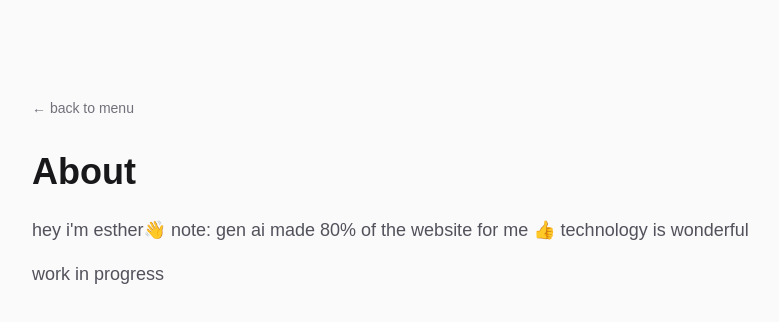
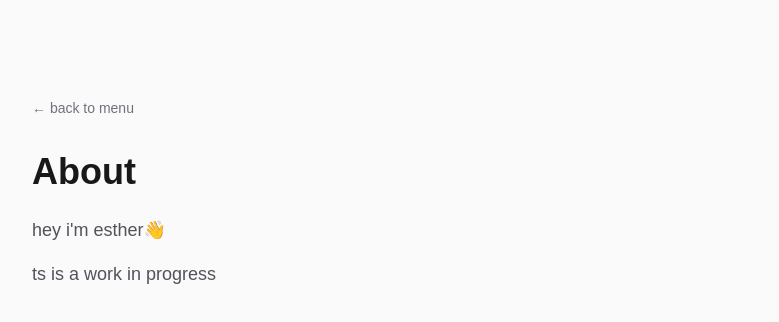
Before and after one commit to estherjyu/triplee, a Next.js app: page /about in a window 1280 px wide. Shown: the top 322 px of the page, without its empty margins (248-1027 px from the left). Built offline with nearby package versions, Linux system fonts and the light colour scheme.

Commit message:
minor edits

```diff
--- a/src/app/about/page.tsx
+++ b/src/app/about/page.tsx
@@ -19,12 +19,10 @@ export default function About() {
           <p className="text-lg text-zinc-600 dark:text-zinc-400">
           hey i'm esther👋
 
-          note: gen ai made 80% of the website for me 👍
-          technology is wonderful
           </p>
 
           <p className="text-lg text-zinc-600 dark:text-zinc-400 mt-4">
-            work in progress
+            ts is a work in progress
           </p>
         </div>
       </div>
```
